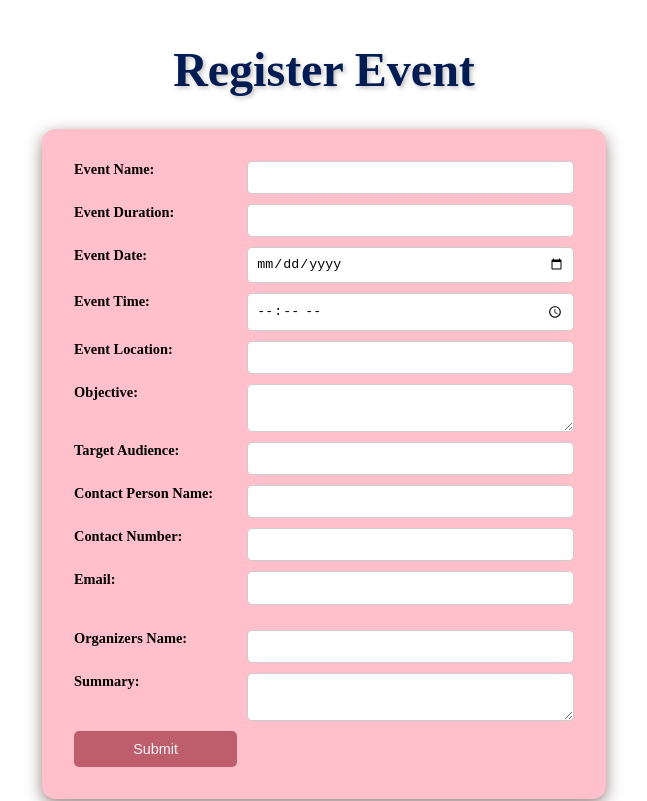
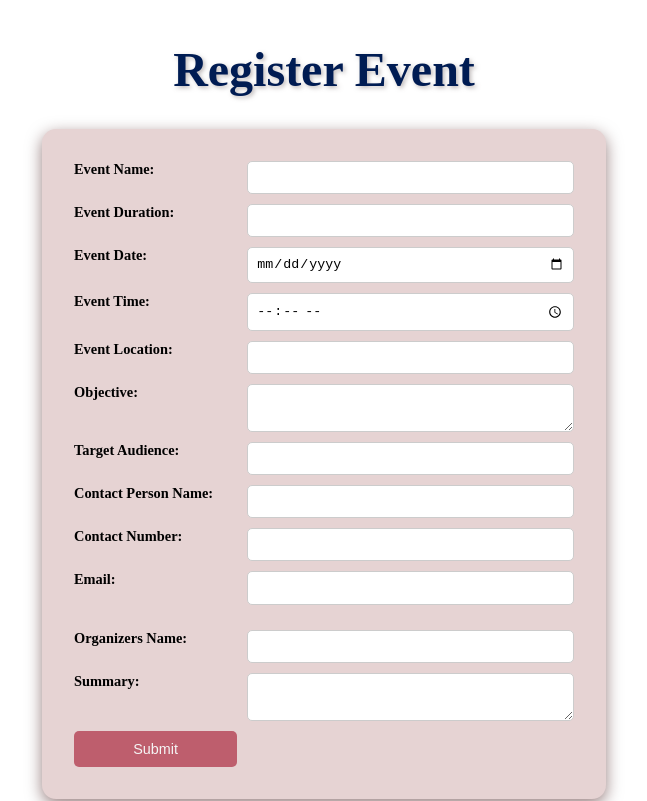
Before and after one commit to Shreyeska/MeroMitini, a React (Vite) app: page /host-an-event-form in a window 1280 px wide. Shown: the part 600-1401 px from the top of the page, without its empty margins (316-963 px from the left). Built offline with nearby package versions, Linux system fonts and the light colour scheme.

Commit message:
fix: form bgcolor

```diff
--- a/src/css/HostEventForm.css
+++ b/src/css/HostEventForm.css
@@ -20,7 +20,7 @@
 }
 
 .event-registration-form form {
-  background-color: pink;
+  background-color: #e6d3d3;
   display: grid;
   grid-template-columns: 1fr 2fr;
   gap: 10px;
```
Also changed, not shown: src/pages/Webpages/register.jsx (added).
